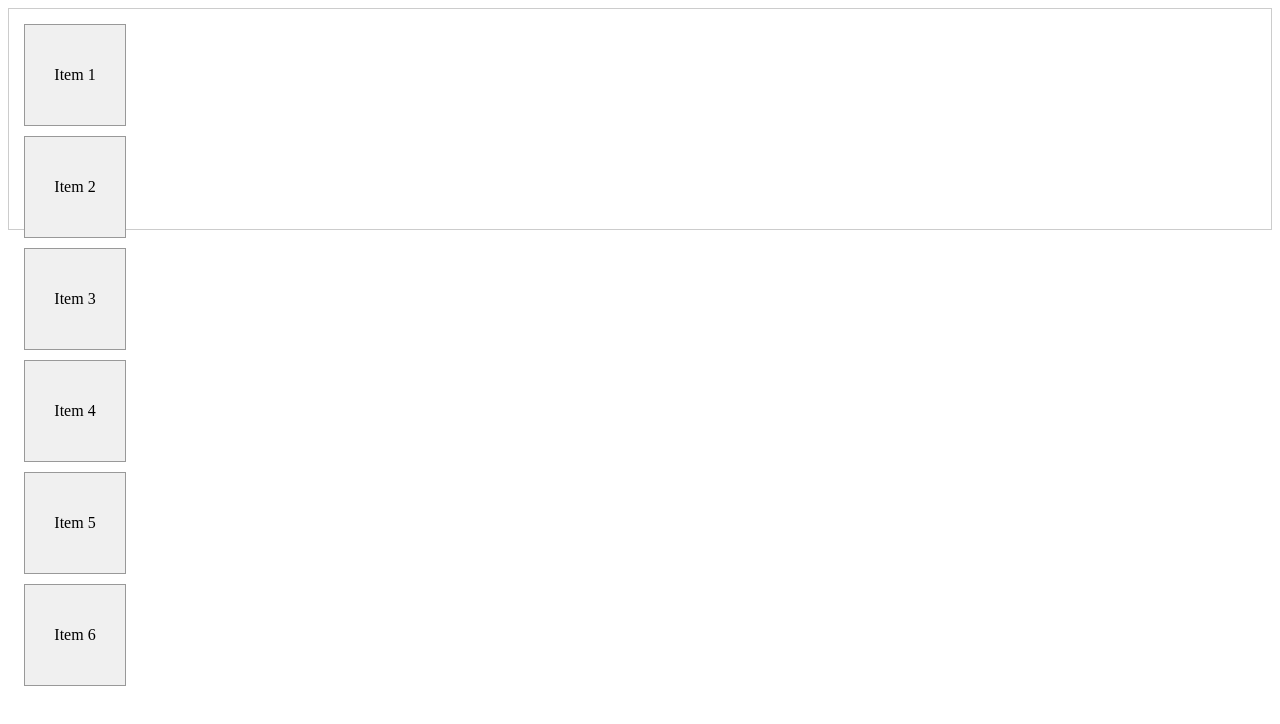
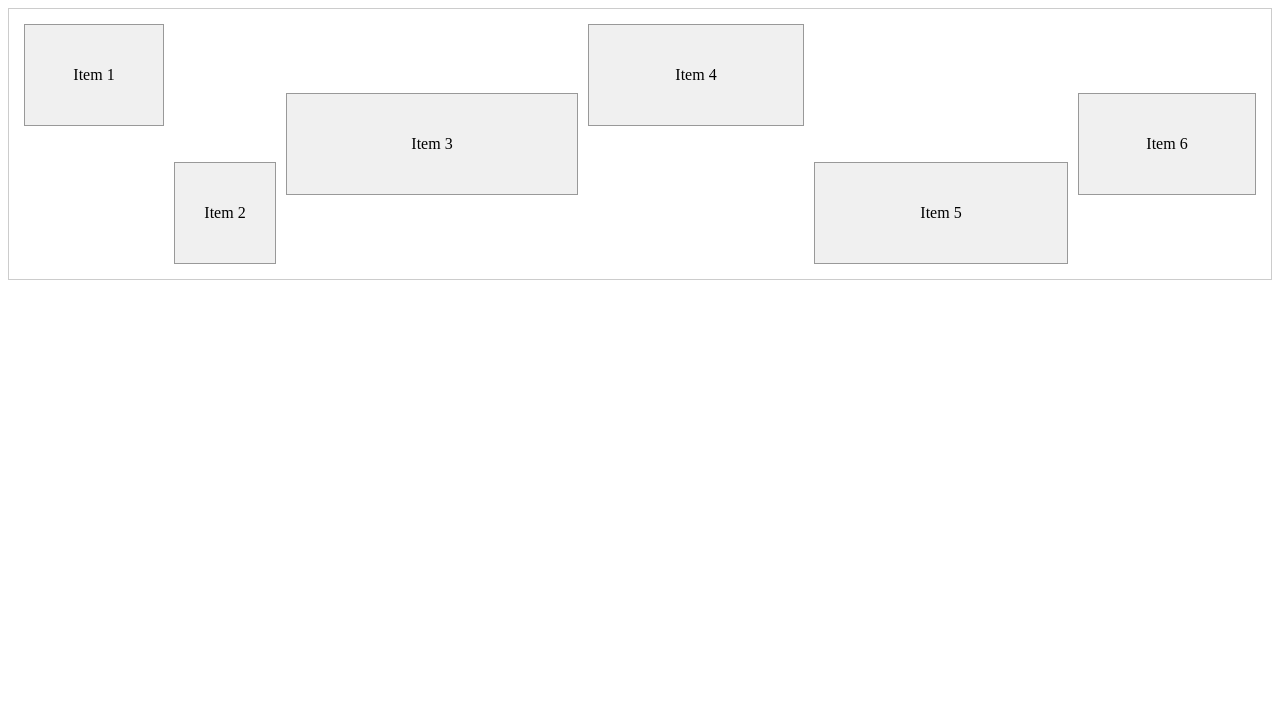
Before and after one commit to roddai/Desenvolvimento-front-end, a plain HTML site: page U3/1-exemplo/index.html in a window 1280 px wide. Drawn offline with Linux system fonts and the light colour scheme.

Commit message:
finaliza o exmeplo

```diff
--- a/U3/1-exemplo/style.css
+++ b/U3/1-exemplo/style.css
@@ -1,9 +1,8 @@
 .container {
   display: flex;
-  flex-direction: column;
-  /* justify-content: center; */
-  /* align-items: center; */
-  height: 200px;
+  justify-content: center;
+  align-items: center;
+  height: 250px;
   border: 1px solid #ccc;
   padding: 10px;
   /* flex-wrap: wrap; */
@@ -18,3 +17,39 @@
   line-height: 100px;
   margin: 5px;
 }
+
+.item:nth-child(1) {
+  align-self: flex-start;
+  flex-grow: 1;
+  flex-shrink: 5;
+}
+
+.item:nth-child(2) {
+  align-self: flex-end;
+  flex-grow: 0;
+  flex-shrink: 1;
+}
+
+.item:nth-child(3) {
+  align-self: center;
+  flex-grow: 5;
+  flex-shrink: 3;
+}
+
+.item:nth-child(4) {
+  align-self: flex-start;
+  flex-grow: 3;
+  flex-shrink: 2;
+}
+
+.item:nth-child(5) {
+  align-self: flex-end;
+  flex-grow: 4;
+  flex-shrink: 4;
+}
+
+.item:nth-child(6) {
+  align-self: center;
+  flex-grow: 2;
+  flex-shrink: 0;
+}
```
